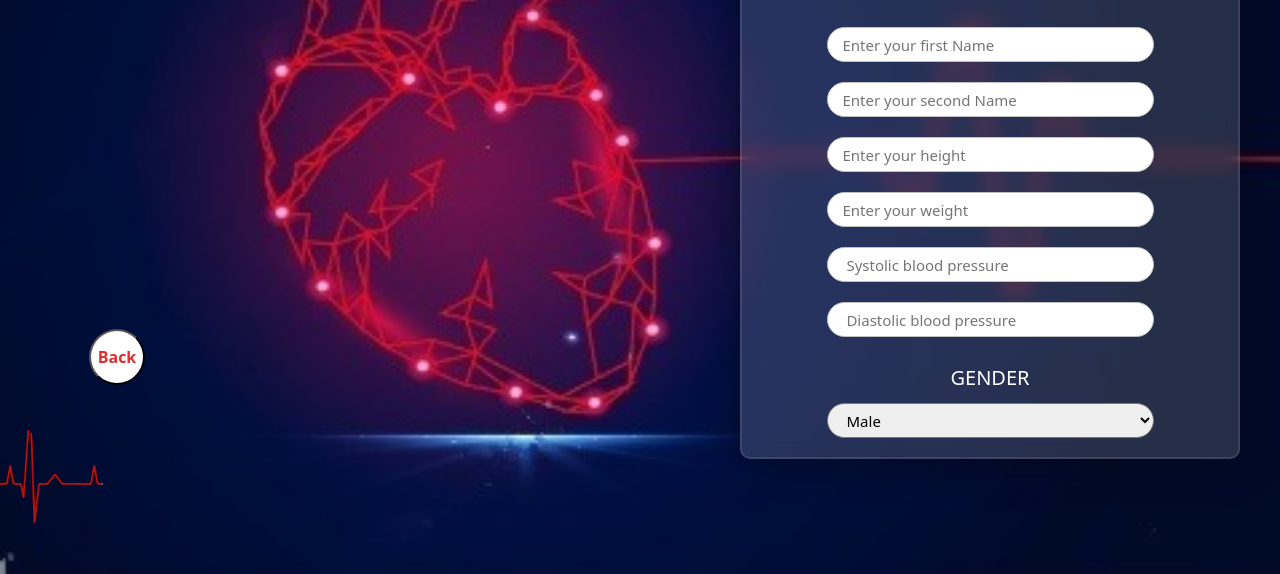
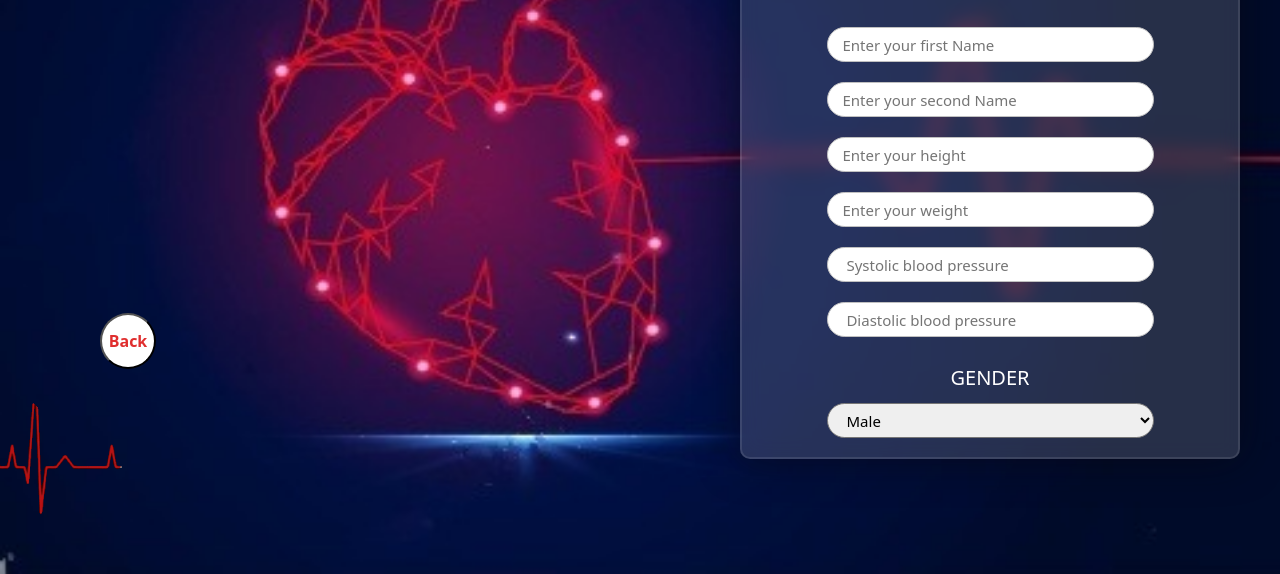
Before and after one commit to Esraa-alii/Cardiovascular_Disease_Detection, a plain HTML site: page HTML/check2.html in a window 1280 px wide. Shown: the part 226-800 px from the top of the page. Drawn offline with Linux system fonts and the light colour scheme; a web font is replaced by a local one.

Commit message:
scroll modified

```diff
--- a/Css/check2.css
+++ b/Css/check2.css
@@ -13,8 +13,8 @@
 
  #gif{
   position: absolute;
-  top: 73%;
-  height: 27%;
+  top: 68%;
+  height: 32%;
 }
 
  form{
@@ -133,8 +133,8 @@ label {
   border-radius: 50%;
   margin: 10px;
   position: absolute;
-  top: 545px;
-  left: 79px;
+  top: 529px;
+  left: 90px;
 }
 
 .mod {
@@ -438,3 +438,20 @@ label {
     height: 100vh;
   } */
 }
+
+/* width */
+::-webkit-scrollbar {
+  width: 10px;
+}
+
+/* Track */
+::-webkit-scrollbar-track {
+  box-shadow: inset 0 0 5px white;
+  border-radius: 10px;
+}
+
+/* Handle */
+::-webkit-scrollbar-thumb {
+  background: grey;
+  border-radius: 10px;
+}
```
